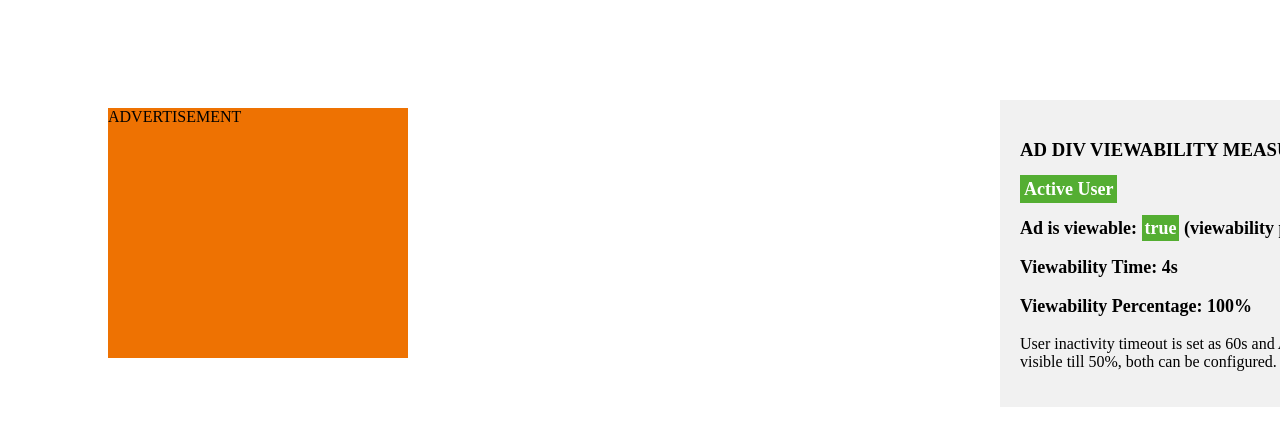
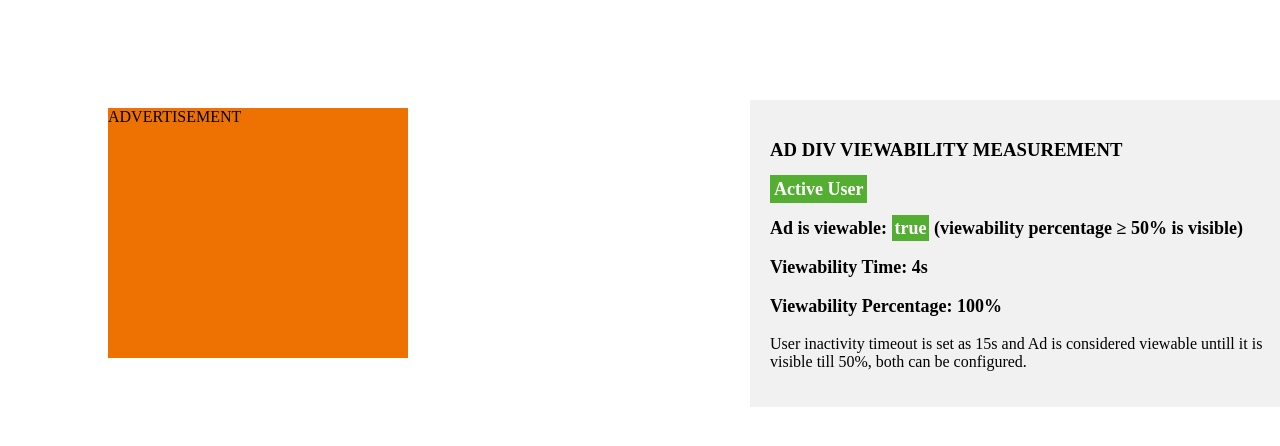
Before and after one commit to priteshkapuriya/Ad-Viewability-Javascript, a plain HTML site: page index.html in a window 1280 px wide. Shown: the top 446 px of the page. Drawn offline with Linux system fonts and the light colour scheme.

Commit message:
Adding final changes

```diff
--- a/index.html
+++ b/index.html
@@ -19,7 +19,7 @@
     }
 
     #mesurment {
-      left: 1000px;
+      left: 750px;
       top: 100px;
       position: fixed;
       padding: 20px;
@@ -61,7 +61,7 @@
         percentage ≥ 50% is visible)</span></p>
     <p class="viewabilityWrapper"><span>Viewability Time: </span><span id="time"></span></p>
     <p class="viewabilityWrapper"><span>Viewability Percentage: </span><span id="percentage"></span></p>
-    <p class="note">User inactivity timeout is set as 60s and Ad is considered viewable untill it is visible till 50%,
+    <p class="note">User inactivity timeout is set as 15s and Ad is considered viewable untill it is visible till 50%,
       both can be configured.</p>
   </div>
 </body>
--- a/script.js
+++ b/script.js
@@ -11,7 +11,7 @@ var adIsViewable = true,
   leftPercentage = 100,
   rightPercentage = 100,
   bottomPercentage = 100,
-  timeoutInMiliseconds = 10000,
+  timeoutInMiliseconds = 15000,
   userTimeoutId,
   isActiveUser = "Active User",
   adElement = document.getElementById("ad"),
@@ -139,7 +139,7 @@ function doInactive() {
   pauseadViewTimer();
 }
 
-// setting up events to check user activity and elements position on scroll
+// setting up events to check user activity and element's position on scroll
 function setupEvents() {
   document.addEventListener("mousemove", resetTimer, false);
   document.addEventListener("mousedown", resetTimer, false);
```
Also changed, not shown: 1 other file.
